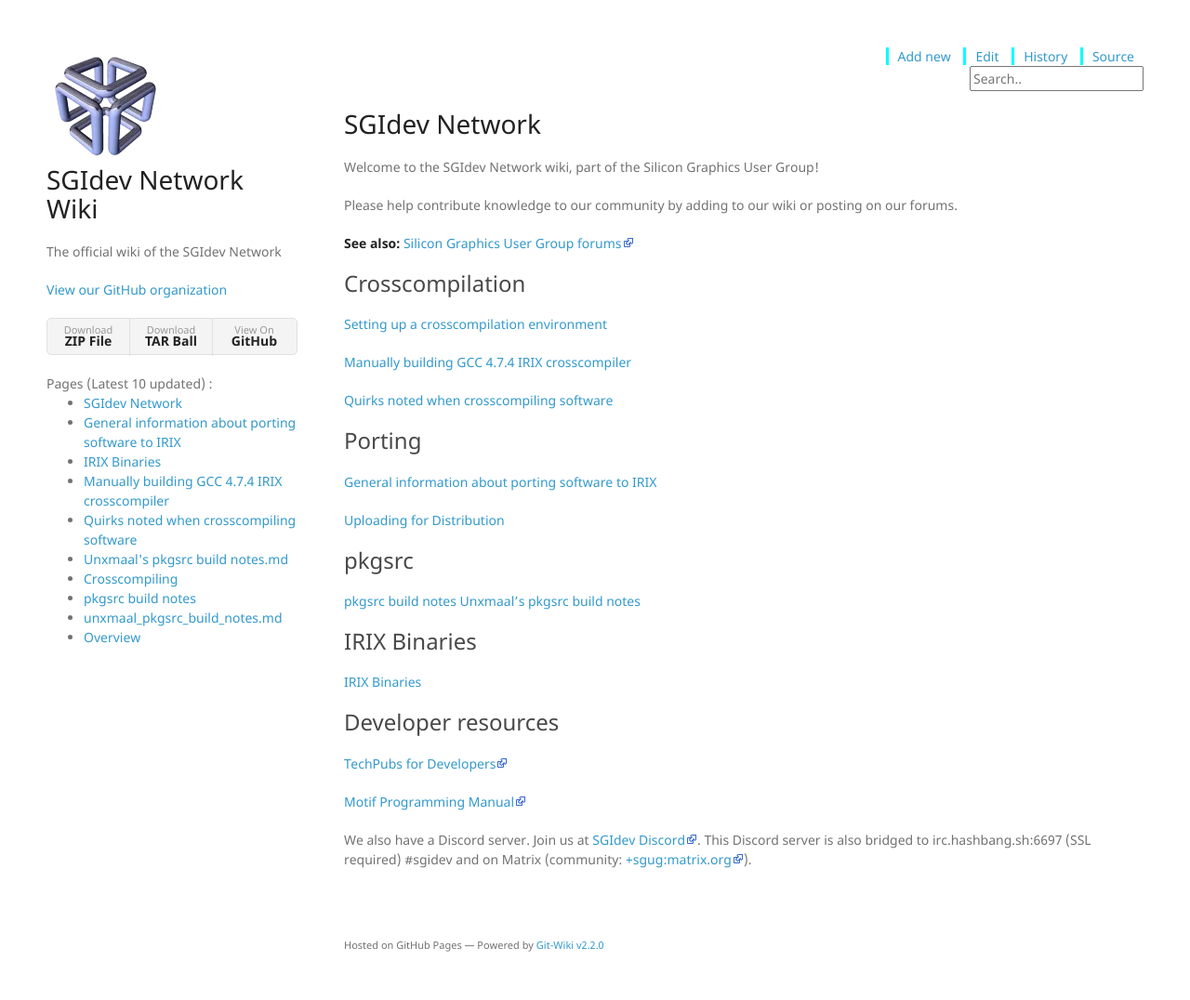
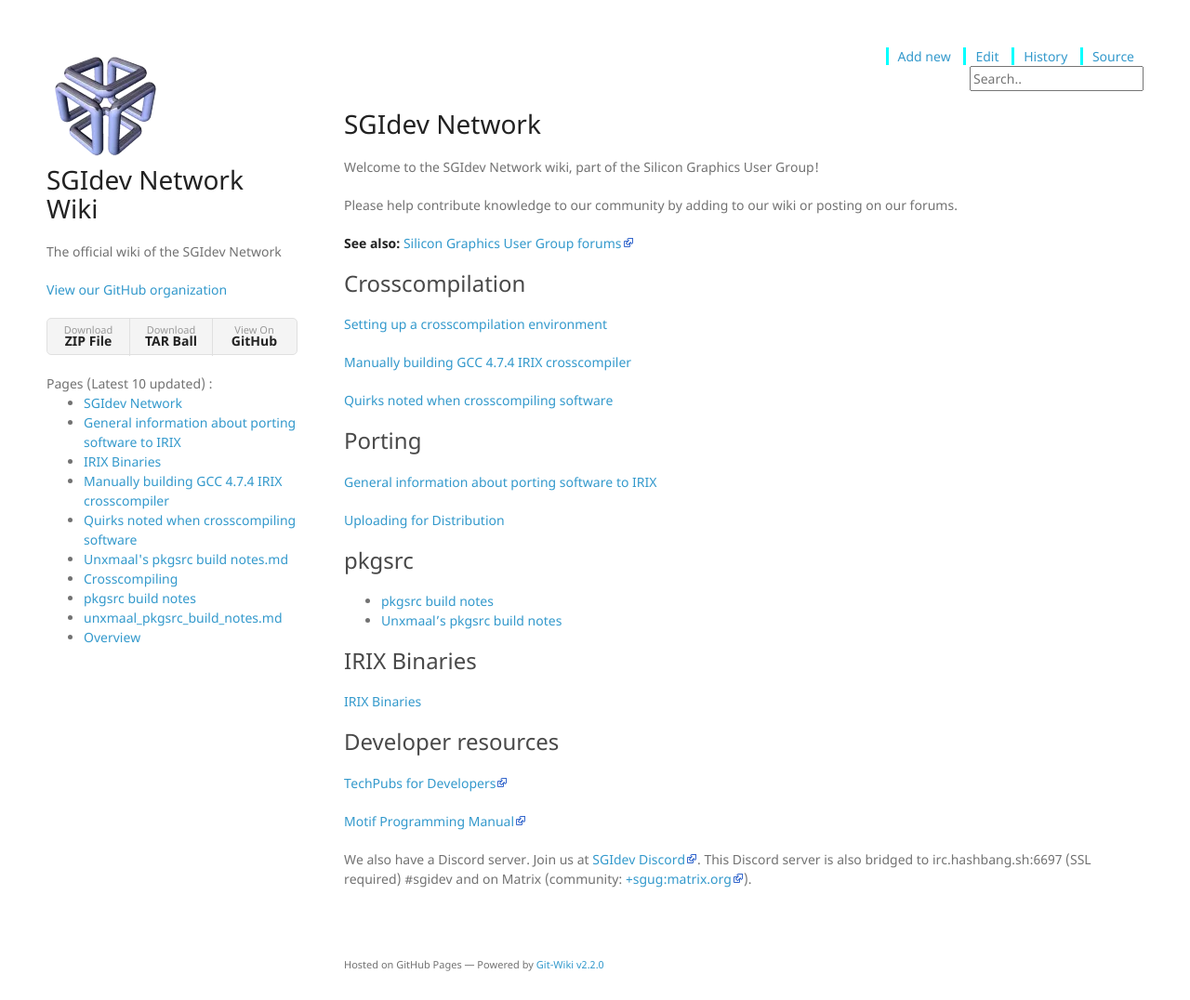
Before and after one commit to sgidevnet/sgidevnet.github.io, a Jekyll site: the page built from index.md, in a window 1280 px wide. Shown: the whole page at 93% size. Built offline with Jekyll 4.4.1, drawn with Linux system fonts in a browser that asks for light colours; nearby versions of some CDN libraries; our own code applies the rules of GitHub Pages for plain Markdown files; before the commit the page ends 1055 px from its top, so only the background shows below that.

```diff
--- a/index.md
+++ b/index.md
@@ -19,8 +19,8 @@ Please help contribute knowledge to our community by adding to our wiki or posti
 [Uploading for Distribution](wiki/uploading.html)
 
 ### pkgsrc
-[pkgsrc build notes](wiki/pkgsrc_build_notes.html)
-[Unxmaal's pkgsrc build notes](wiki/unxmaal_pkgsrc_build_notes.html)
+* [pkgsrc build notes](wiki/pkgsrc_build_notes.html)
+* [Unxmaal's pkgsrc build notes](wiki/unxmaal_pkgsrc_build_notes.html)
 
 ### IRIX Binaries
 
```
